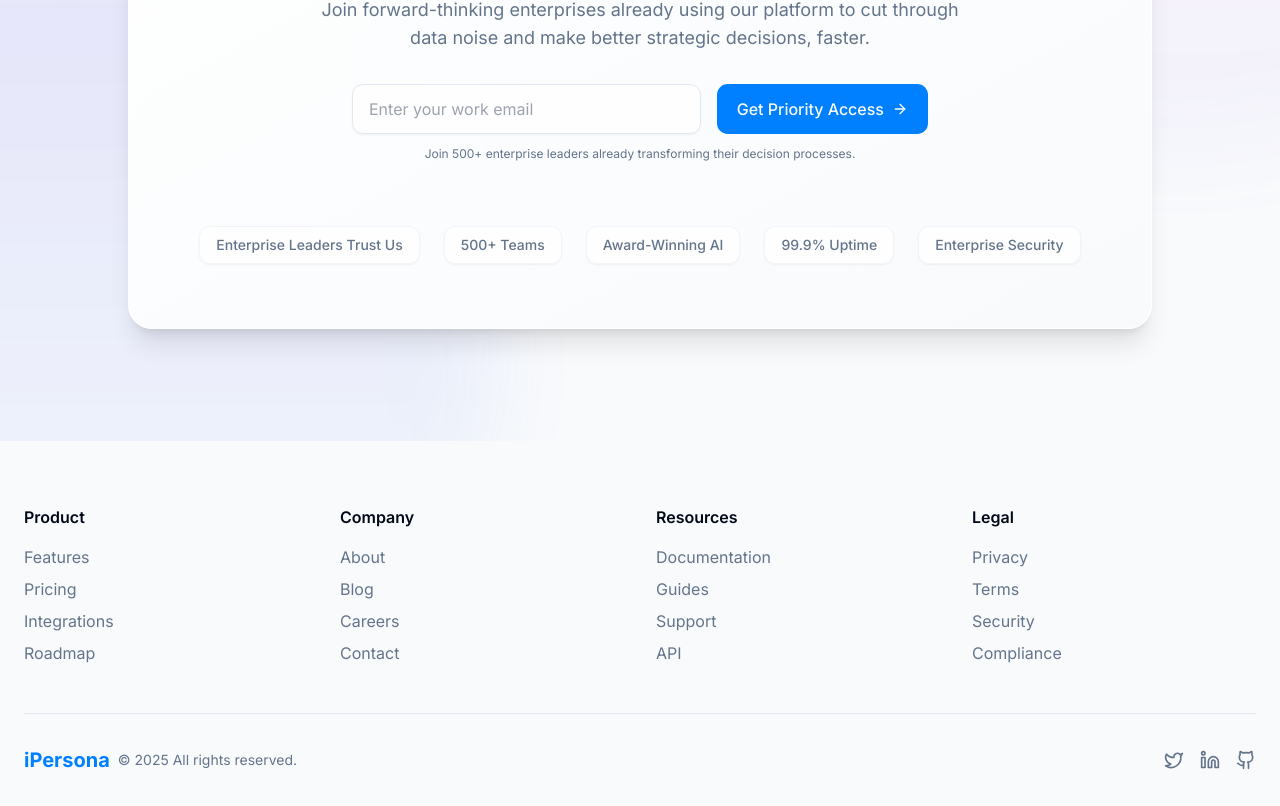
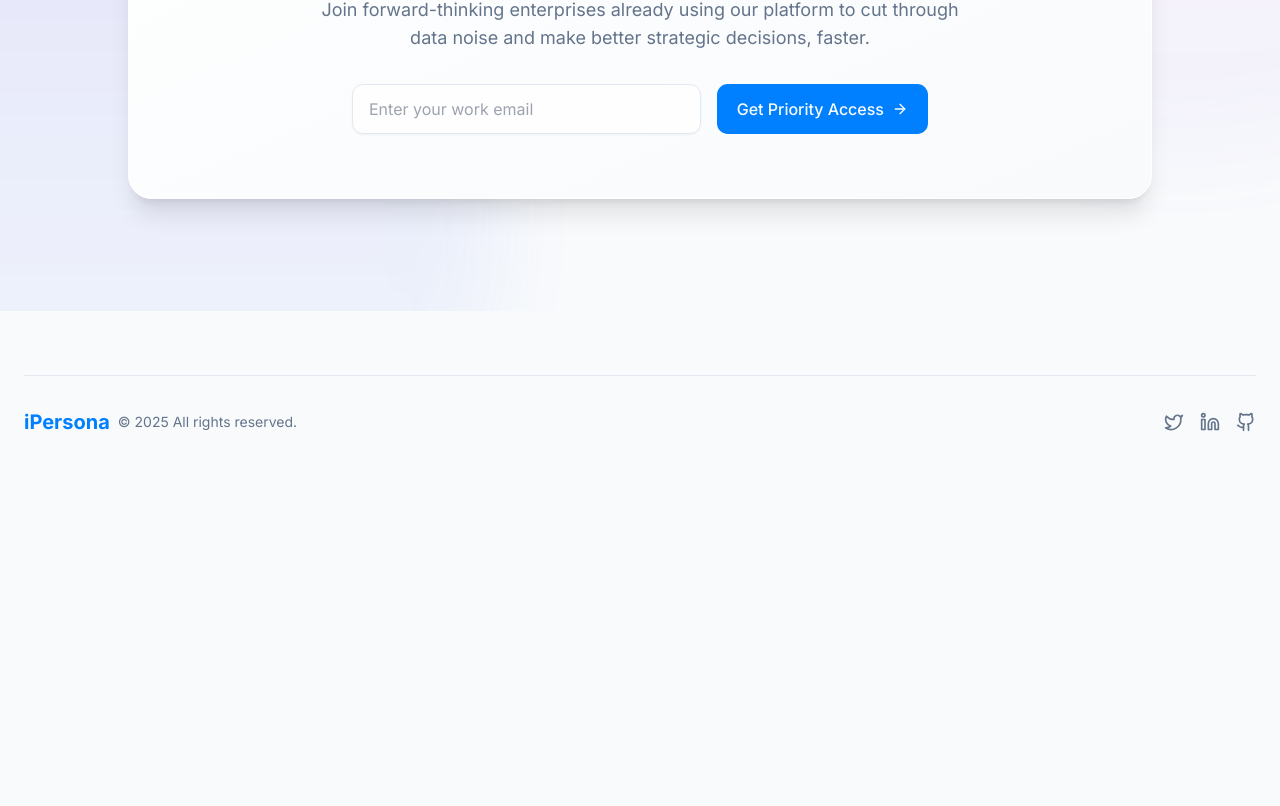
Before and after one commit to KaashanP/clearprism, a React (Vite) app: page / in a window 1280 px wide. Shown: the part 4357-5163 px from the top of the page. After the commit the page ends 4825 px from the top, so only its background shows below. Built offline with nearby package versions, Linux system fonts and the light colour scheme.

Commit message:
Remove unnecessary elements
Removes the extra text and logos from the CTA component.

```diff
--- a/src/components/CTA.tsx
+++ b/src/components/CTA.tsx
@@ -76,9 +76,6 @@ const CTA = () => {
                           )}
                         </Button>
                       </div>
-                      <p className="text-xs text-muted-foreground mt-3">
-                        Join 500+ enterprise leaders already transforming their decision processes.
-                      </p>
                     </form>
                   ) : (
                     <div className="animate-fade-in flex items-center justify-center space-x-3 py-5 px-8 rounded-xl max-w-md mx-auto bg-gradient-to-r from-green-50 to-emerald-50 border border-green-100 shadow-sm">
@@ -92,14 +89,6 @@ const CTA = () => {
                     </div>
                   )}
                 </div>
-
-                <div className="flex flex-wrap justify-center items-center gap-6 mt-16">
-                  <div className="trusted-logo">Enterprise Leaders Trust Us</div>
-                  <div className="trusted-logo">500+ Teams</div>
-                  <div className="trusted-logo">Award-Winning AI</div>
-                  <div className="trusted-logo">99.9% Uptime</div>
-                  <div className="trusted-logo">Enterprise Security</div>
-                </div>
               </div>
             </div>
           </div>
--- a/src/components/Footer.tsx
+++ b/src/components/Footer.tsx
@@ -5,48 +5,6 @@ const Footer = () => {
   return (
     <footer className="bg-slate-50 pt-16 pb-8">
       <div className="container-custom">
-        <div className="grid grid-cols-2 md:grid-cols-4 gap-8 mb-12">
-          <div>
-            <h3 className="font-semibold mb-4">Product</h3>
-            <ul className="space-y-2">
-              <li><a href="#features" className="text-muted-foreground hover:text-primary transition-colors">Features</a></li>
-              <li><a href="#" className="text-muted-foreground hover:text-primary transition-colors">Pricing</a></li>
-              <li><a href="#" className="text-muted-foreground hover:text-primary transition-colors">Integrations</a></li>
-              <li><a href="#" className="text-muted-foreground hover:text-primary transition-colors">Roadmap</a></li>
-            </ul>
-          </div>
-
-          <div>
-            <h3 className="font-semibold mb-4">Company</h3>
-            <ul className="space-y-2">
-              <li><a href="#" className="text-muted-foreground hover:text-primary transition-colors">About</a></li>
-              <li><a href="#" className="text-muted-foreground hover:text-primary transition-colors">Blog</a></li>
-              <li><a href="#" className="text-muted-foreground hover:text-primary transition-colors">Careers</a></li>
-              <li><a href="#" className="text-muted-foreground hover:text-primary transition-colors">Contact</a></li>
-            </ul>
-          </div>
-
-          <div>
-            <h3 className="font-semibold mb-4">Resources</h3>
-            <ul className="space-y-2">
-              <li><a href="#" className="text-muted-foreground hover:text-primary transition-colors">Documentation</a></li>
-              <li><a href="#" className="text-muted-foreground hover:text-primary transition-colors">Guides</a></li>
-              <li><a href="#" className="text-muted-foreground hover:text-primary transition-colors">Support</a></li>
-              <li><a href="#" className="text-muted-foreground hover:text-primary transition-colors">API</a></li>
-            </ul>
-          </div>
-
-          <div>
-            <h3 className="font-semibold mb-4">Legal</h3>
-            <ul className="space-y-2">
-              <li><a href="#" className="text-muted-foreground hover:text-primary transition-colors">Privacy</a></li>
-              <li><a href="#" className="text-muted-foreground hover:text-primary transition-colors">Terms</a></li>
-              <li><a href="#" className="text-muted-foreground hover:text-primary transition-colors">Security</a></li>
-              <li><a href="#" className="text-muted-foreground hover:text-primary transition-colors">Compliance</a></li>
-            </ul>
-          </div>
-        </div>
-
         <div className="border-t border-border pt-8 flex flex-col md:flex-row justify-between items-center">
           <div className="flex items-center mb-4 md:mb-0">
             <span className="text-xl font-bold text-primary mr-2">iPersona</span>
```
